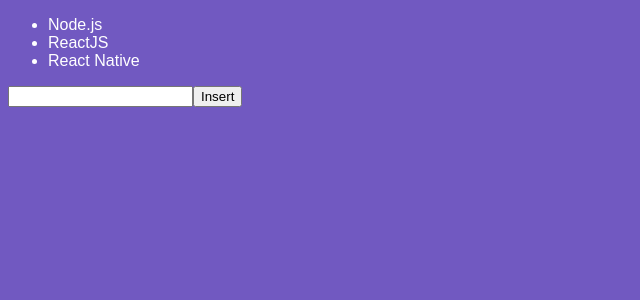
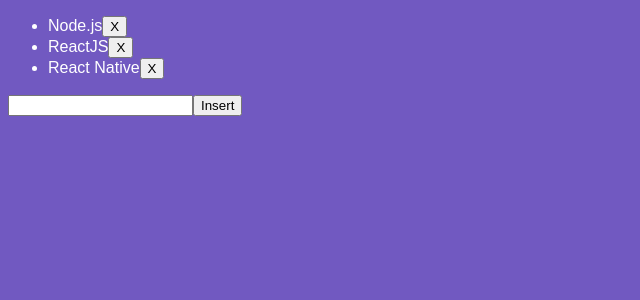
Before and after one commit to ivanseibel/gobarber, a React app in the folder frontend/: page / in a window 1280 px wide. Shown: the top 300 px of the page, without its empty margins (0-640 px from the left). Built offline with nearby package versions, Linux system fonts and the light colour scheme.

Commit message:
More experiments manipulating state

```diff
--- a/frontend/src/components/TechList.js
+++ b/frontend/src/components/TechList.js
@@ -23,11 +23,22 @@
     });
   }
 
+  handleDelete = (tech) => {
+    this.setState({
+      techs: this.state.techs.filter(t => t !== tech)
+    });
+  }
+
   render() {
     return (
       <form onSubmit={this.handleSubmit}>
         <ul>
-          {this.state.techs.map(tech => <li key={tech}>{tech}</li>)}
+          {this.state.techs.map(tech => (
+            <li key={tech}>
+              {tech}
+              <button type="button" onClick={() => { this.handleDelete(tech) }}>X</button>
+            </li>
+          ))}
         </ul>
 
         <input
```
